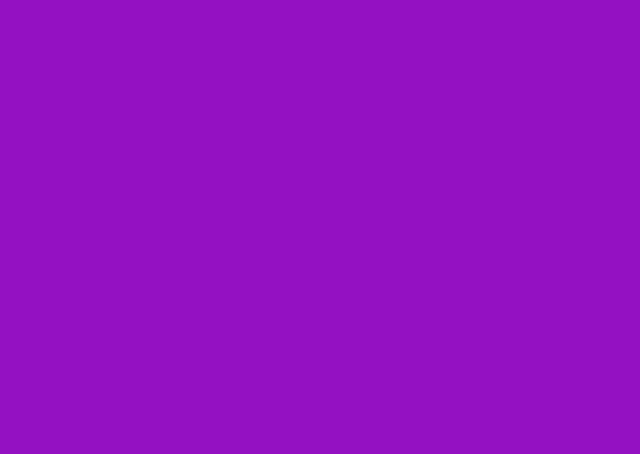
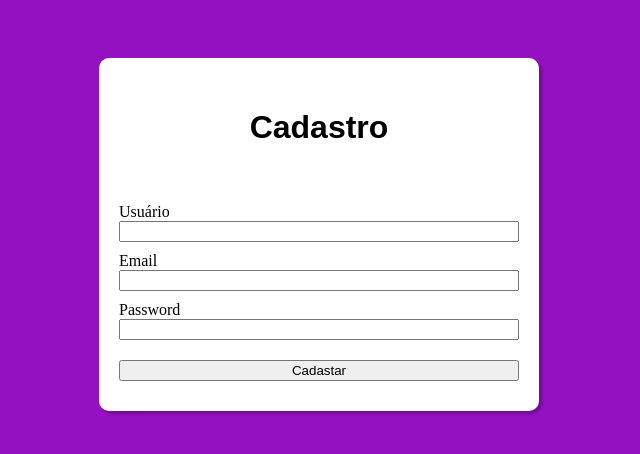
Before and after one commit to develany/11group, a React (Create React App) app: page /Create in a window 1280 px wide. Before the commit this address had no page. Shown: the top 454 px of the page, without its empty margins (321-961 px from the left). Built offline with nearby package versions, Linux system fonts and the light colour scheme.

Commit message:
testes para cadastro

```diff
--- a/src/Routes.js
+++ b/src/Routes.js
@@ -4,6 +4,7 @@ import Cadastro from "./pages/Cadastro";
 import Termo from "./pages/Termo";
 import PerfilUser from "./pages/PerfilUsers";
 import ListUsers from "./pages/Listusers";
+import CreateUser from "./pages/CreateUser/CreateUser";
 function Routes() {
     return (
         <Rotas>
@@ -12,6 +13,7 @@ function Routes() {
             <Route path="/termo" element={<Termo/>} />
             <Route path="/users/:id" element={<PerfilUser/>} />
             <Route path="/users" element={<ListUsers/>}/>
+            <Route path="/Create" element={<CreateUser/>}/>
         </Rotas>
     )
 }
--- a/src/pages/Cadastro.jsx
+++ b/src/pages/Cadastro.jsx
@@ -3,6 +3,7 @@ import {Button,
     Form,
     Input,
   } from 'antd';
+
 
 
 const formItemLayout = {
@@ -136,4 +137,4 @@ const Cadastro = () => {
     );
 }
 
-export default Cadastro
+export default Cadastro;
--- /dev/null
+++ b/src/pages/CreateUser/CreateUser.jsx
@@ -0,0 +1,20 @@
+import "./style.css";
+const CreateUser = () => {
+
+  return (
+    <div id="cadastro">
+    <h1>Cadastro</h1>
+    <label htmlFor="usuario">Usuário </label>
+    <input type="text" name="usuario" id="usuario" />
+
+    <label htmlFor="email">Email</label>
+    <input type="email" name="email" id="email" />
+
+    <label htmlFor="password">Password</label>
+    <input type="password" name="password" id="password"  />
+    <button type="submit">Cadastar</button>
+    </div>
+  )
+}
+
+export default CreateUser
--- /dev/null
+++ b/src/pages/CreateUser/style.css
@@ -0,0 +1,17 @@
+#cadastro{
+    width: 400px;
+    background-color: #ffffff;
+    padding: 30px 20px;
+    margin-top: 50px;
+    border-radius: 10px;
+    box-shadow: 3px 3px 3px  #0000003d;
+    display: flex;
+    flex-direction: column;
+  }
+
+#cadastro>input{
+    margin-bottom: 10px;
+  }
+#cadastro>button{
+    margin-top: 10px;
+  }
```
Also changed, not shown: src/pages/login.css (line endings or trailing spaces).
